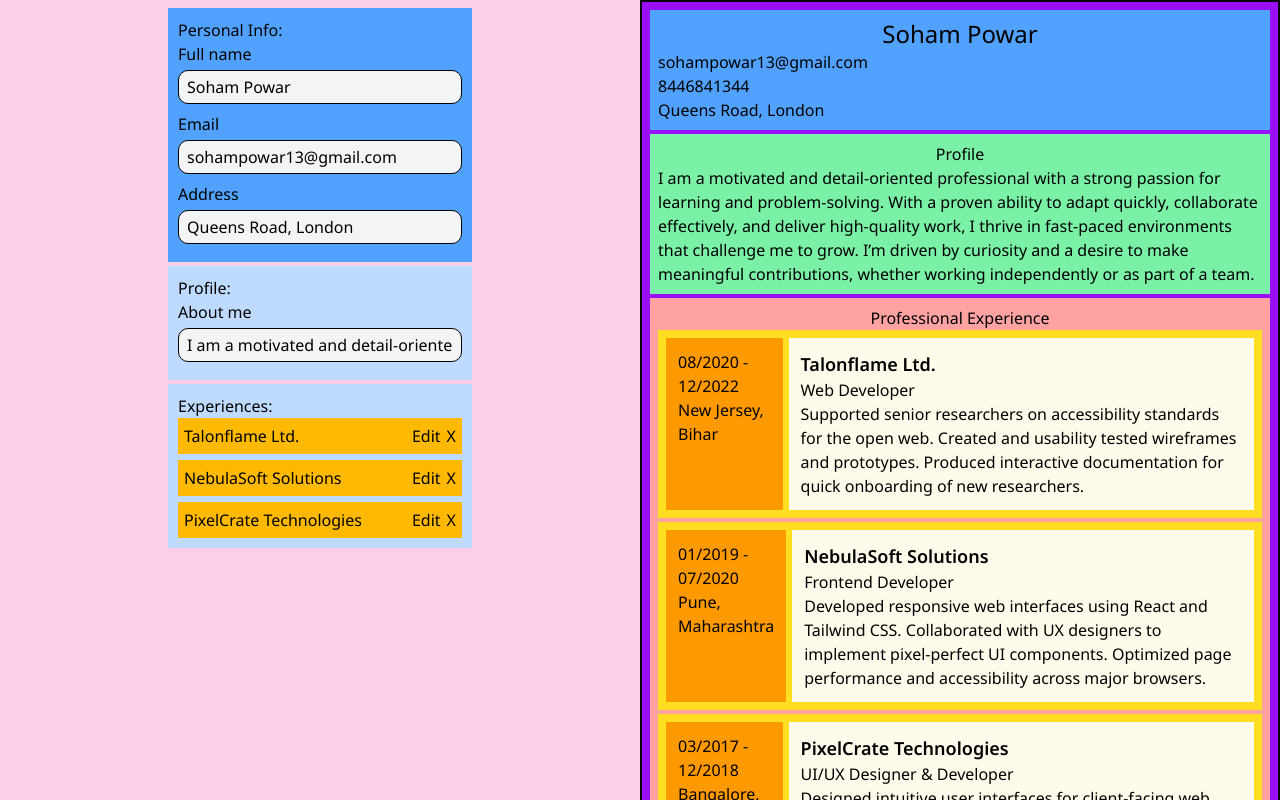
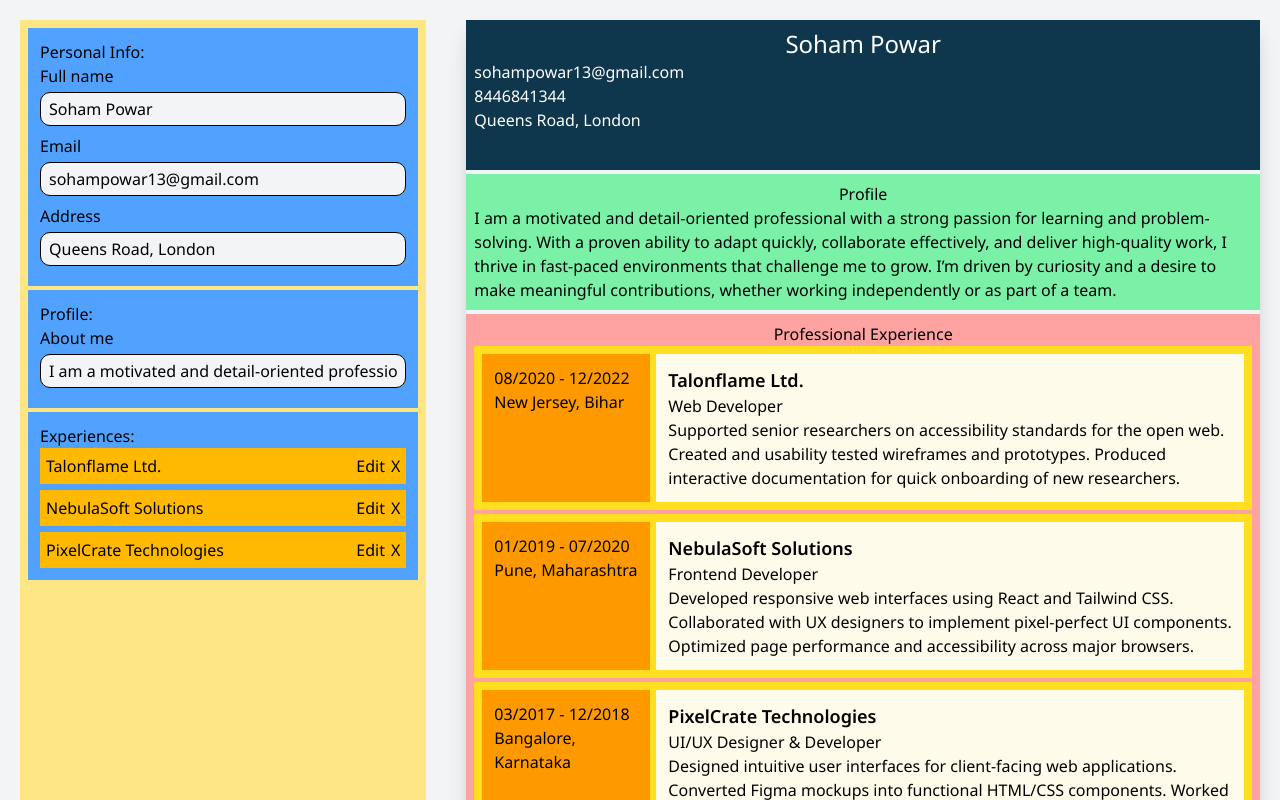
Before and after one commit to Soham-Powar/Resume-builder, a React (Vite) app: page / in a window 1280 px wide. Shown: the top 800 px of the page. Built offline with nearby package versions, Linux system fonts and the light colour scheme.

Commit message:
Change styling of various components.

```diff
--- a/src/App.jsx
+++ b/src/App.jsx
@@ -56,21 +56,26 @@
 	)
 
 	return (
-		<div className="flex justify-between">
-			<div className="flex-1/2 bg-pink-200 p-2 flex flex-col gap-1 min-h-screen">
+		<div className="flex justify-center bg-[#F3F4F6] p-5 gap-10">
+
+			<div className="grow-1 p-2 flex flex-col gap-1 bg-amber-200 max-w-[450px]">
 				<PersonalInfoForm setPersonalInfo={setPersonalInfo} personalInfo={personalInfo} />
 				<ProfileForm setProfile={setProfile} profile={profile} />
 				<ExperiencePanel setExperiences={setExperiences} experiences={experiences} />
 			</div>
 
 
-			<div className="flex-1/2 border-2 border-b-blue-950 min-h-screen bg-purple-600 p-2 flex flex-col gap-1">
+			<div className="h-[29.7cm] w-[21cm] flex flex-col gap-1 [box-shadow:0_13px_27px_-5px_rgba(50,50,93,0.1),0_8px_16px_-8px_rgba(0,0,0,0.25)]">
 				<PersonalInfo personalInfo={personalInfo} />
 				<Profile profile={profile} />
 				<ExperienceSection experiences={experiences} />
 				{/* <Education />
 				<Skills /> */}
 			</div>
+
+
 		</div>
+
+
 	);
 }
--- a/src/components/Experience.jsx
+++ b/src/components/Experience.jsx
@@ -1,11 +1,11 @@
 export default function Experience({ experience }) {
 	return (
 		<div className="bg-yellow-300 flex gap-1.5 p-2">
-			<div className="flex-1/5 bg-amber-500 p-3">
+			<div className="flex-2/9 bg-amber-500 p-3">
 				<p>{experience.startDate} - {experience.endDate}</p>
 				<p>{experience.location}</p>
 			</div>
-			<div className="flex-4/5 bg-amber-50 p-3">
+			<div className="flex-7/9 bg-amber-50 p-3">
 				<p className="font-semibold text-lg">{experience.companyName}</p>
 				<p>{experience.position}</p>
 				<p>{experience.description}</p>
--- a/src/components/ExperienceForm.jsx
+++ b/src/components/ExperienceForm.jsx
@@ -2,7 +2,7 @@
 
 export default function ExperienceForm({ setExperiences, experiences, expID }) {
 	return (
-		<div className="bg-blue-200 mx-40 p-2.5">
+		<div className="bg-blue-400 p-3">
 			<FormInput name="Company Name" isRequired={true} type="text" setInfo={setExperiences} info={experiences} expID={expID} />
 		</div>
 	);
--- a/src/components/ExperiencePanel.jsx
+++ b/src/components/ExperiencePanel.jsx
@@ -6,7 +6,7 @@
 	const [formShown, setFormShown] = useState(-1);
 
 	return (
-		<div className="bg-blue-200 mx-40 p-2.5">
+		<div className="bg-blue-400 p-3">
 			<h2>Experiences: </h2>
 
 			{formShown >= 0 ? (
--- a/src/components/PersonalInfo.jsx
+++ b/src/components/PersonalInfo.jsx
@@ -1,6 +1,6 @@
 export default function PersonalInfo({ personalInfo }) {
 	return (
-		<div className="bg-blue-400 p-2">
+		<div className="bg-[#0E374E] text-white p-2 h-[150px]">
 			<p className="text-2xl text-center">{personalInfo.fullName}</p>
 			<div>
 				<p>{personalInfo.email}</p>
--- a/src/components/PersonalInfoForm.jsx
+++ b/src/components/PersonalInfoForm.jsx
@@ -2,7 +2,7 @@
 
 export default function PersonalInfoForm({ setPersonalInfo, personalInfo }) {
 	return (
-		<div className="bg-blue-400 mx-40 p-2.5">
+		<div className="bg-blue-400 p-3">
 			<h2>Personal Info: </h2>
 			<FormInput name="Full name" isRequired={true} type="text" setInfo={setPersonalInfo} info={personalInfo} />
 			<FormInput name="Email" isRequired={true} type="email" setInfo={setPersonalInfo} info={personalInfo} />
--- a/src/components/ProfileForm.jsx
+++ b/src/components/ProfileForm.jsx
@@ -2,7 +2,7 @@
 
 export default function ProfileForm({ setProfile, profile }) {
 	return (
-		<div className="bg-blue-200 mx-40 p-2.5">
+		<div className="bg-blue-400 p-3">
 			<h2>Profile: </h2>
 			<FormInput name="About me" isRequired={true} type="text" setInfo={setProfile} info={profile} />
 		</div>
```
